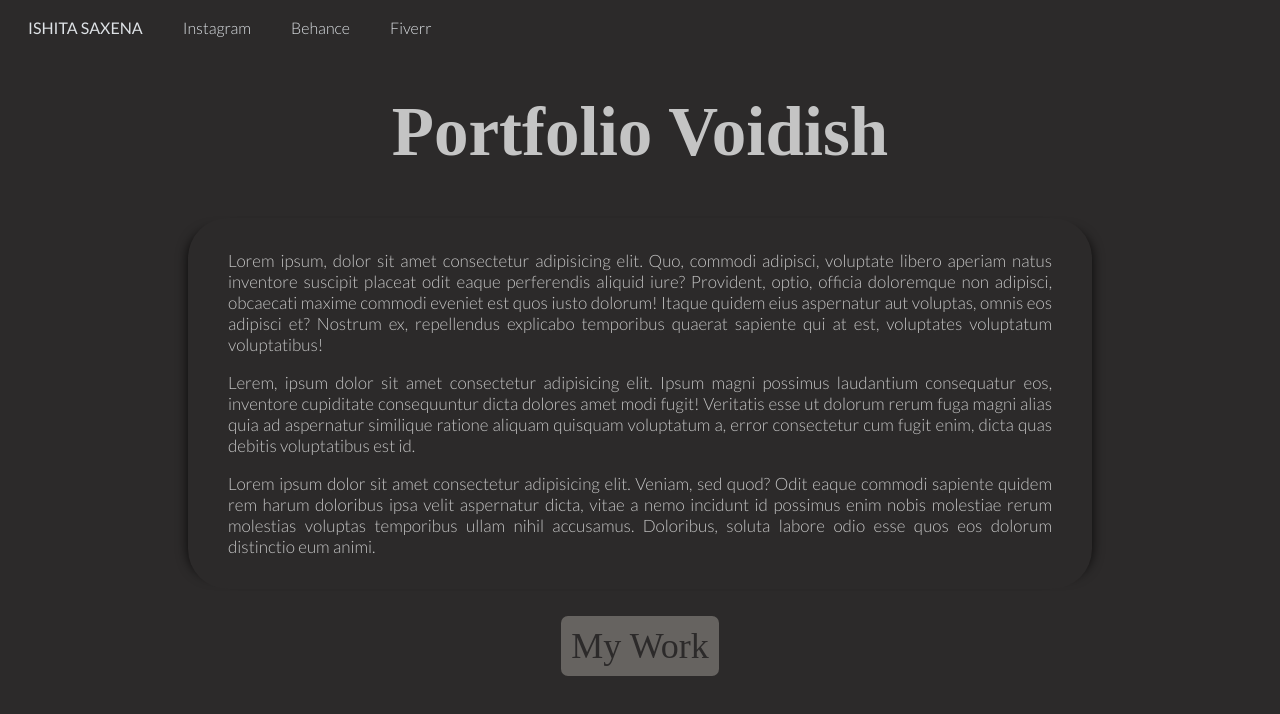
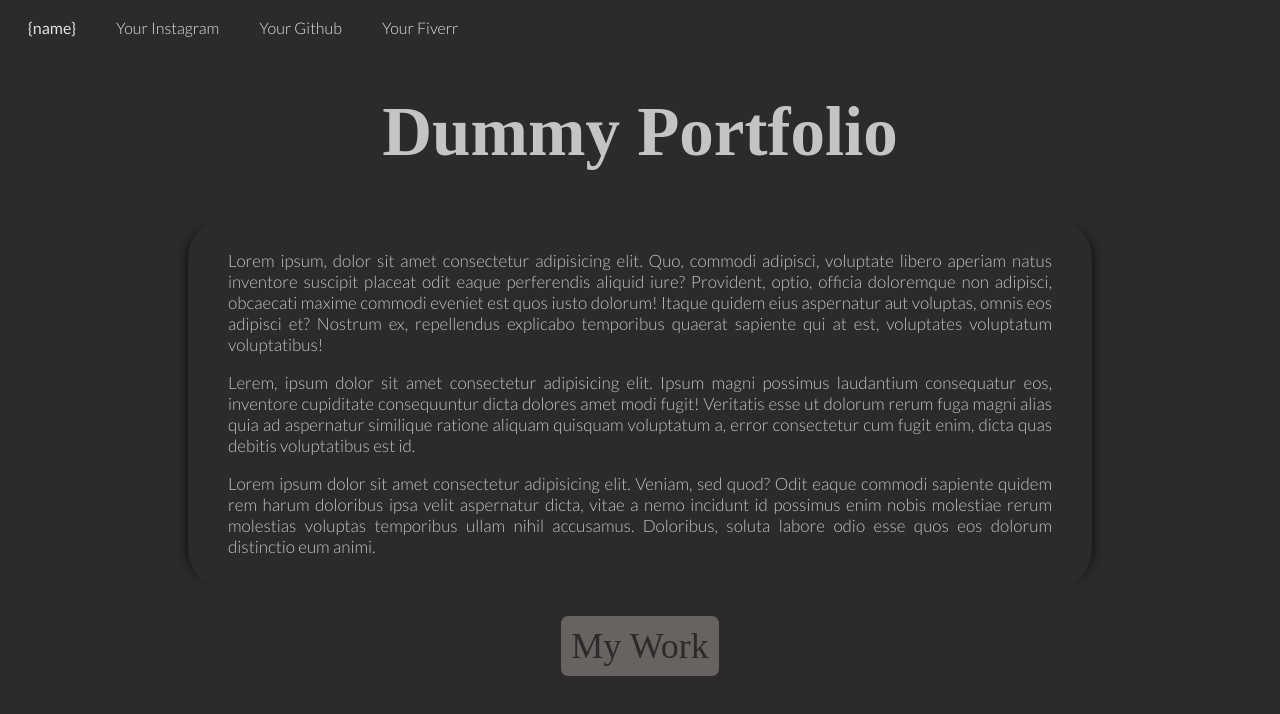
Before and after one commit to realspartants/my-portfolio, a plain HTML site: page index.html in a window 1280 px wide. Drawn offline with Linux system fonts and the light colour scheme; a web font is replaced by a local one.

Commit message:
Made changes to the the project

```diff
--- a/index.html
+++ b/index.html
@@ -13,33 +13,33 @@
     <header>
       <div id="navbar">
         <nav>
-          <a id="name">ISHITA SAXENA</a>
+          <a id="name">{name}</a>
           <a
-            href="https://www.instagram.com/outinthevoid_/"
-            title="My Instagram"
+            href=""
+            title=""
             target="_blank"
             style="font-family: Lato"
-            >Instagram</a
+            >Your Instagram</a
           >
           <a
-            href="https://www.behance.net/ishitasaxena?tracking_source=search_users_recommended%7Cishita%20saxena"
+            href=""
             title="My Behance"
             target="_blank"
             style="font-family: Lato"
-            >Behance</a
+            >Your Github </a
           >
           <a
-            href="https://www.fiverr.com/outinthevoid"
+            href=""
             title="My Fiverr"
             target="_blank"
             style="font-family: Lato"
-            >Fiverr</a
+            >Your Fiverr</a
           >
         </nav>
       </div>
     </header>
     <main>
-      <h1 class="heading1">Portfolio Voidish</h1>
+      <h1 class="heading1">Dummy Portfolio</h1>
       <div id="content">
         <p>
           Lorem ipsum, dolor sit amet consectetur adipisicing elit. Quo, commodi
```
Also changed, not shown: art.html (+8 -8 lines), page1.html (+11 -8 lines), page2.html (+8 -8 lines), page3.html (+8 -8 lines), page4.html (+8 -8 lines), pages/styles_pages.css (added).
